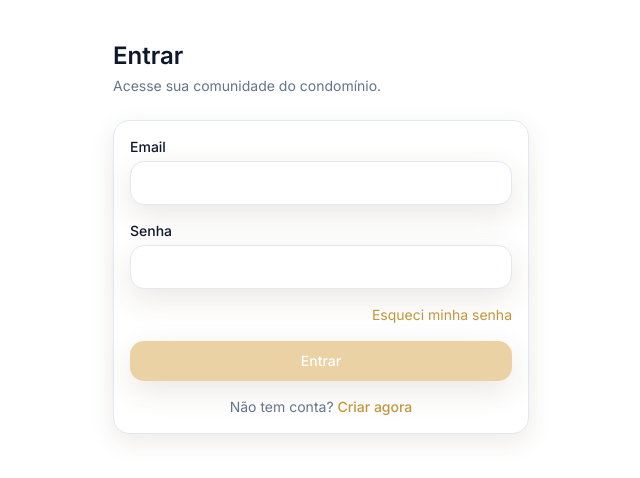
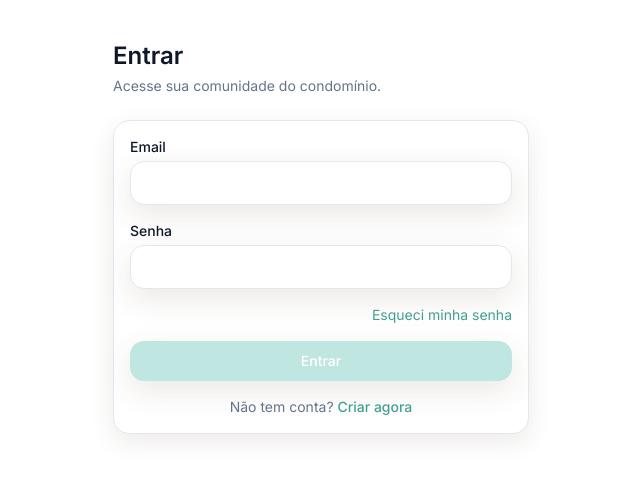
Before and after one commit to PedroHenriqueSales/condo-frontend, a React (Vite) app: page /login in a window 1280 px wide. Shown: the top 478 px of the page, without its empty margins (319-959 px from the left). Built offline with nearby package versions, Linux system fonts and the light colour scheme; no server answers.

Commit message:
Layout verde

```diff
--- a/src/components/Button.tsx
+++ b/src/components/Button.tsx
@@ -22,13 +22,13 @@ export function Button({
 
   const variants = {
     primary:
-      "bg-primary/50 text-white shadow-soft hover:bg-primary/65 active:bg-primary/60 focus:ring-primary/40",
+      "bg-primary/35 text-white shadow-soft hover:bg-primary/50 active:bg-primary/45 focus:ring-primary/40",
     accent:
-      "bg-accent/50 text-white shadow-soft hover:bg-accent/65 active:bg-accent/60 focus:ring-accent/40",
+      "bg-accent/35 text-white shadow-soft hover:bg-accent/50 active:bg-accent/45 focus:ring-accent/40",
     ghost:
       "bg-transparent text-text border border-border hover:bg-surface/60 active:bg-surface focus:ring-primary/40",
     danger:
-      "bg-danger/50 text-white shadow-soft hover:bg-danger/65 active:bg-danger/60 focus:ring-danger/40",
+      "bg-danger/35 text-white shadow-soft hover:bg-danger/50 active:bg-danger/45 focus:ring-danger/40",
   }[variant];
 
   return <button className={`${base} ${sizes} ${variants} ${className}`} {...props} />;
--- a/src/components/Navbar.tsx
+++ b/src/components/Navbar.tsx
@@ -34,11 +34,11 @@ export function Navbar() {
 
   return (
     <>
-      <div className="sticky top-0 z-10 border-b border-border bg-bg/80 backdrop-blur">
+      <div className={`sticky top-0 z-10 border-b ${isDark ? "border-border bg-bg" : "border-white/20 bg-black"}`}>
         <div className="mx-auto flex max-w-5xl items-center justify-between px-4 py-3">
           <Link
             to="/feed"
-            className={`flex items-center rounded overflow-hidden ${isDark ? "bg-bg" : "bg-white"}`}
+            className={`flex items-center rounded overflow-hidden ${isDark ? "bg-bg" : "bg-black"}`}
             aria-label="Aquidolado - Início"
           >
             <img
@@ -48,11 +48,16 @@ export function Navbar() {
             />
           </Link>
 
-          <div className="flex items-center gap-2">
+          <div className={`flex items-center gap-2 ${!isDark ? "text-white" : ""}`}>
             {user ? (
-              <span className="hidden text-xs text-muted sm:inline">{user.name}</span>
+              <span className={`hidden text-xs sm:inline ${isDark ? "text-muted" : "text-white"}`}>{user.name}</span>
             ) : null}
-            <Button variant="ghost" size="sm" onClick={logout} className="hidden sm:inline-flex">
+            <Button
+              variant="ghost"
+              size="sm"
+              onClick={logout}
+              className={`hidden sm:inline-flex ${!isDark ? "!text-white hover:!bg-white/10 !border-white/30" : ""}`}
+            >
               Sair
             </Button>
 
@@ -60,15 +65,17 @@ export function Navbar() {
               type="button"
               aria-label={menuOpen ? "Fechar menu" : "Abrir menu"}
               aria-expanded={menuOpen}
-              className="flex h-10 w-10 flex-shrink-0 flex-col items-center justify-center gap-1.5 rounded-xl hover:bg-surface/60 sm:hidden"
+              className={`flex h-10 w-10 flex-shrink-0 flex-col items-center justify-center gap-1.5 rounded-xl sm:hidden ${
+                isDark ? "hover:bg-surface/60" : "hover:bg-white/10"
+              }`}
               onClick={() => setMenuOpen((o) => !o)}
             >
               <span
-                className={`h-0.5 w-5 rounded-full bg-text transition ${menuOpen ? "translate-y-2 rotate-45" : ""}`}
+                className={`h-0.5 w-5 rounded-full transition ${menuOpen ? "translate-y-2 rotate-45" : ""} ${isDark ? "bg-text" : "bg-white"}`}
               />
-              <span className={`h-0.5 w-5 rounded-full bg-text transition ${menuOpen ? "opacity-0" : ""}`} />
+              <span className={`h-0.5 w-5 rounded-full transition ${menuOpen ? "opacity-0" : ""} ${isDark ? "bg-text" : "bg-white"}`} />
               <span
-                className={`h-0.5 w-5 rounded-full bg-text transition ${menuOpen ? "-translate-y-2 -rotate-45" : ""}`}
+                className={`h-0.5 w-5 rounded-full transition ${menuOpen ? "-translate-y-2 -rotate-45" : ""} ${isDark ? "bg-text" : "bg-white"}`}
               />
             </button>
           </div>
--- a/src/pages/AdDetail.tsx
+++ b/src/pages/AdDetail.tsx
@@ -413,12 +413,12 @@ export function AdDetail() {
             <div className="mt-6 flex flex-col gap-2 sm:flex-row sm:flex-wrap">
               {ad.type === "RECOMMENDATION" ? (
                 ad.recommendedContact ? (
-                  <Button onClick={onContact} variant="accent" className="!bg-accent/50 text-white hover:!bg-accent/65">
+                  <Button onClick={onContact} variant="accent" className="!bg-accent/35 text-white hover:!bg-accent/50">
                     Entrar em contato
                   </Button>
                 ) : null
               ) : ad.userId !== user?.id ? (
-                <Button onClick={onContact} variant="accent" className="!bg-accent/50 text-white hover:!bg-accent/65">
+                <Button onClick={onContact} variant="accent" className="!bg-accent/35 text-white hover:!bg-accent/50">
                   Entrar em contato
                 </Button>
               ) : null}
--- a/src/pages/Feed.tsx
+++ b/src/pages/Feed.tsx
@@ -37,7 +37,7 @@ const FILTER_LABELS: Record<UiTab, string> = {
 };
 const TAB_ORDER: UiTab[] = ["TODOS", "VENDA", "ALUGUEL", "SERVICOS", "DOACAO", "INDICACOES"];
 
-const FilterIcon = ({ tab, className = "h-5 w-5 shrink-0 sm:h-6 sm:w-6" }: { tab: UiTab; className?: string }) => {
+const FilterIcon = ({ tab, className = "h-7 w-7 shrink-0 sm:h-8 sm:w-8" }: { tab: UiTab; className?: string }) => {
   const c = className;
   switch (tab) {
     case "TODOS":
@@ -300,7 +300,7 @@ export function Feed() {
       >
         <div className="flex flex-col gap-3 sm:flex-row sm:items-center">
           <input
-            className="h-16 min-w-0 flex-1 rounded-xl border border-border bg-surface px-4 text-sm shadow-soft placeholder:text-muted focus:border-primary focus:outline-none focus:ring-2 focus:ring-primary/25 sm:min-w-[20rem]"
+            className="h-16 min-w-0 flex-1 rounded-xl border border-border bg-surface px-4 text-base shadow-soft placeholder:text-muted focus:border-primary focus:outline-none focus:ring-2 focus:ring-primary/25 sm:min-w-[20rem]"
             placeholder="Buscar anúncios..."
             value={search}
             onChange={(e) => setSearch(e.target.value)}
@@ -393,7 +393,7 @@ export function Feed() {
                       type="button"
                       variant="accent"
                       size="sm"
-                      className="shrink-0 whitespace-nowrap !bg-accent/50 text-white hover:!bg-accent/65"
+                      className="shrink-0 whitespace-nowrap !bg-accent/35 text-white hover:!bg-accent/50"
                       onClick={(e) => {
                         e.preventDefault();
                         e.stopPropagation();
--- a/src/styles/tokens.css
+++ b/src/styles/tokens.css
@@ -5,10 +5,10 @@
   --c-muted: 100 116 139; /* slate-500-ish */
   --c-border: 226 232 240; /* slate-200-ish */
 
-  --c-primary: 215 166 75; /* #d7a64b - amarelo/dourado (igual accent), botões de destaque */
-  --c-primary-strong: 195 150 60; /* hover */
-  --c-accent: 215 166 75; /* #d7a64b - amarelo/dourado, alternativa para ações */
-  --c-accent-strong: 195 150 60; /* hover */
+  --c-primary: 76 184 169; /* #4CB8A9 - verde/teal, botões de destaque */
+  --c-primary-strong: 64 160 146; /* hover */
+  --c-accent: 76 184 169; /* #4CB8A9 - verde/teal, alternativa para ações */
+  --c-accent-strong: 64 160 146; /* hover */
   --c-info: 112 80 52; /* #705034 - informações relevantes (ex.: valor dos anúncios) */
   --c-danger: 239 68 68; /* red-500 */
 }
@@ -21,10 +21,10 @@
     --c-muted: 180 170 160;
     --c-border: 52 42 34;
 
-    --c-primary: 215 166 75; /* #d7a64b - amarelo/dourado (igual accent) */
-    --c-primary-strong: 195 150 60;
-    --c-accent: 215 166 75; /* #d7a64b - amarelo/dourado */
-    --c-accent-strong: 195 150 60;
+    --c-primary: 76 184 169; /* #4CB8A9 - verde/teal */
+    --c-primary-strong: 64 160 146;
+    --c-accent: 76 184 169; /* #4CB8A9 - verde/teal */
+    --c-accent-strong: 64 160 146;
     --c-info: 220 210 195;
     --c-danger: 248 113 113;
   }
```
